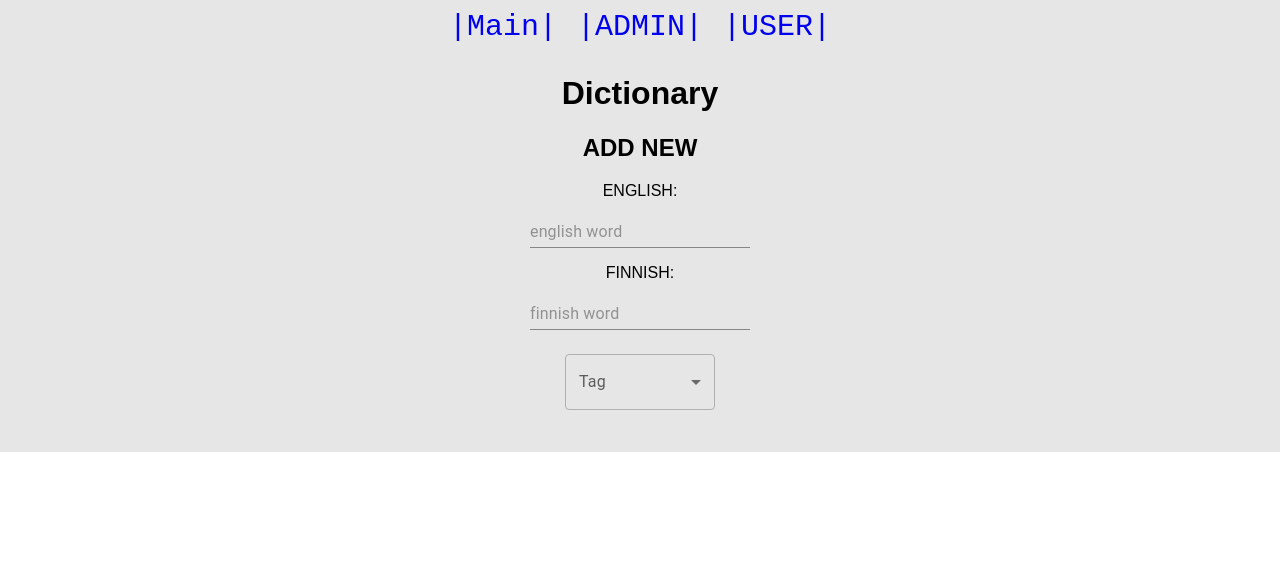
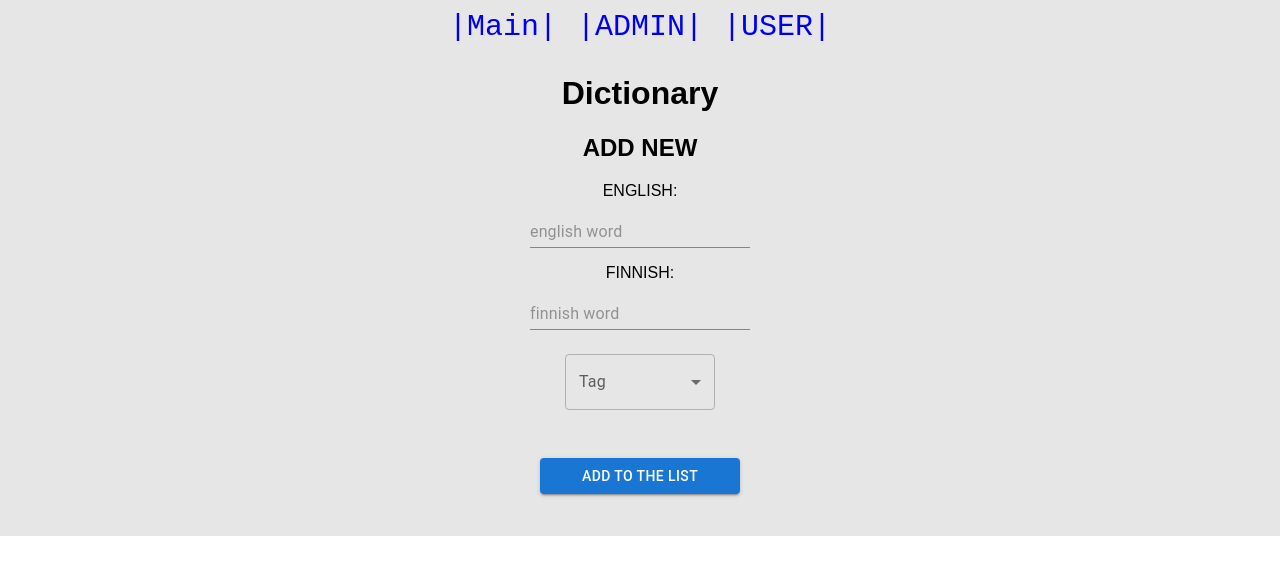
Before and after one commit to jftamk/language-app-project, a React (Create React App) app in the folder frontend/: page /admin in a window 1280 px wide. Shown: the top 574 px of the page. Built offline with nearby package versions, Linux system fonts and the light colour scheme.

Commit message:
Edit: Add button for adding

```diff
--- a/frontend/src/admin.js
+++ b/frontend/src/admin.js
@@ -1,6 +1,7 @@
 import React, { useState, useEffect } from "react";
 
 //import "./AdminCSS.css";
+import Button from "@mui/material/Button";
 import InputLabel from "@mui/material/InputLabel";
 import Input from "@mui/material/Input";
 import MenuItem from "@mui/material/MenuItem";
@@ -55,7 +56,10 @@ function ADMIN() {
                 <MenuItem value={"Other"}>Other</MenuItem>
               </Select>
             </FormControl>
-            <br></br>
+            <br></br>{" "}
+            <Button variant="contained" sx={{ my: 3, width: 200 }}>
+              Add to the list
+            </Button>
           </div>
           <br></br>
         </div>
```
